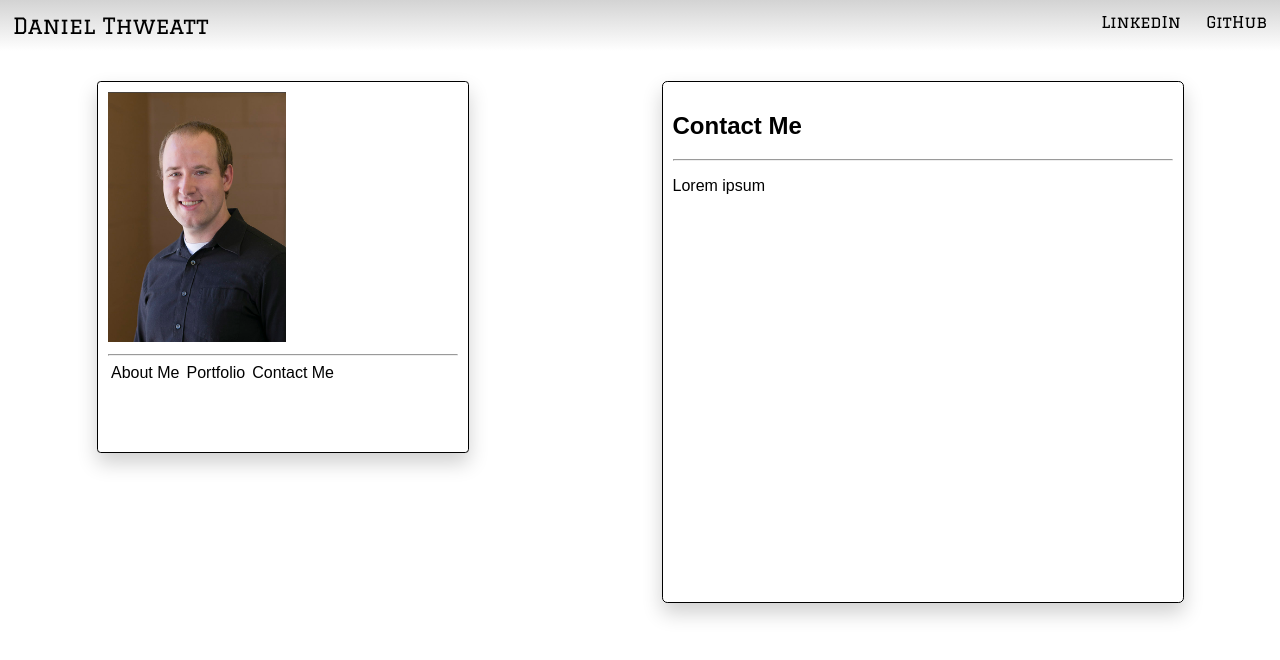
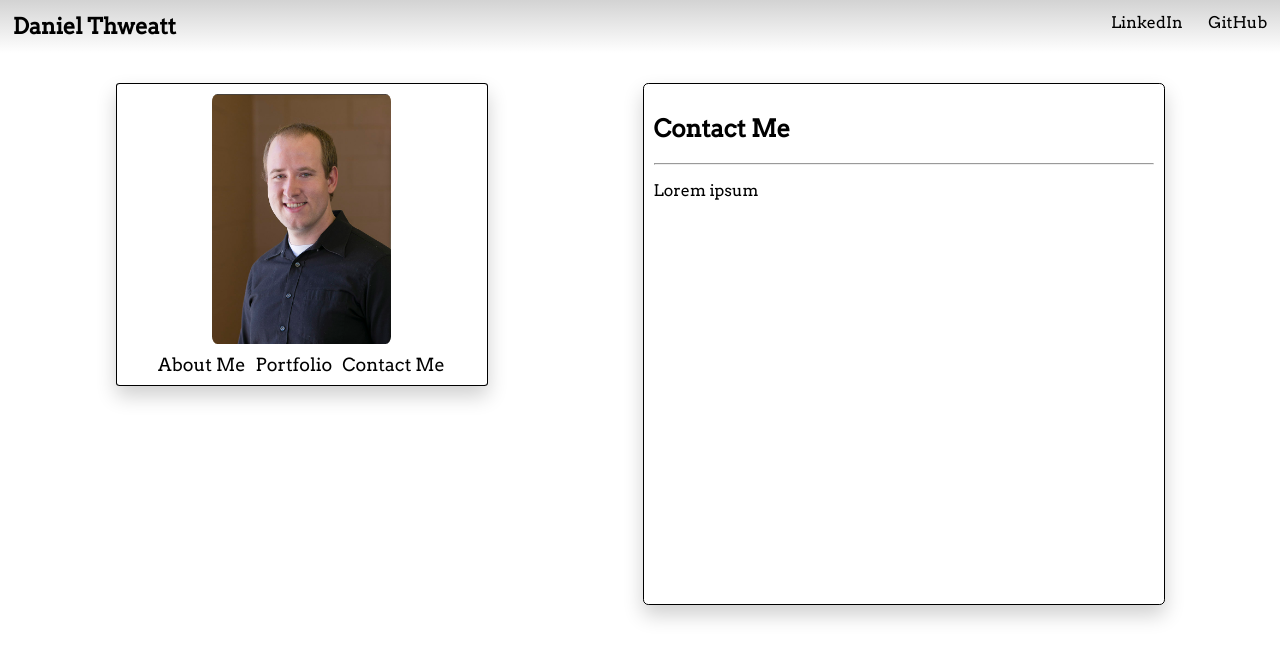
Before and after one commit to Danielthweatt/Portfolio, a React (Create React App) app in the folder my-app/: page /contact in a window 1280 px wide. Shown: the top 660 px of the page. Built offline with nearby package versions, Linux system fonts and the light colour scheme.

Commit message:
changed font, worked on nav and panels

```diff
--- a/my-app/public/index.html
+++ b/my-app/public/index.html
@@ -10,7 +10,7 @@
     -->
     <link rel="manifest" href="%PUBLIC_URL%/manifest.json">
     <link rel="shortcut icon" href="%PUBLIC_URL%/favicon.ico">
-    <link href="https://fonts.googleapis.com/css?family=Graduate" rel="stylesheet">
+    <link href="https://fonts.googleapis.com/css?family=Arvo" rel="stylesheet">
     <!--
       Notice the use of %PUBLIC_URL% in the tags above.
       It will be replaced with the URL of the `public` folder during the build.
--- a/my-app/src/components/Nav/Nav.css
+++ b/my-app/src/components/Nav/Nav.css
@@ -1,22 +1,26 @@
 nav {
     background-image: linear-gradient(LightGray, white);
-    font-family: 'Graduate', cursive;
+}
+
+.clearfix::after {
+    content: "";
+    clear: both;
+    display: table;
 }
 
 h1 {
-    font-size: 18px;
-    font-weight: normal;
+    font-size: 20px;
     display: inline-block;
     margin: 1%;
 }
 
 .nav-link {
     float: right;
+    margin: 2%;
 }
 
 a {
     color: black;
-    margin: 1%;
     text-decoration: none;
 }
 
@@ -28,4 +32,7 @@ a:hover {
     h1 {
         font-size: 22px;
     }
+    .nav-link {
+        margin: 1%;
+    }
 }
--- a/my-app/src/components/Nav/Nav.js
+++ b/my-app/src/components/Nav/Nav.js
@@ -2,7 +2,7 @@ import React from 'react';
 import './Nav.css';
 
 const Nav = () => (
-	<nav>
+	<nav className="clearfix">
 		<h1>Daniel Thweatt</h1>
 		<a className="nav-link" href="https://github.com/Danielthweatt/" target="_blank">GitHub</a>
 		<a className="nav-link" href="https://www.linkedin.com/in/daniel-thweatt-21718114b/" target="_blank">LinkedIn</a>
--- a/my-app/src/components/Panels/InfoPanel/InfoPanel.css
+++ b/my-app/src/components/Panels/InfoPanel/InfoPanel.css
@@ -1,5 +1,5 @@
 .info-panel {
-    margin: 30px 0;
+    margin: 30px 5px;
     width: 300px;
     height: 300px;
     border: 1px solid black;
@@ -10,7 +10,13 @@
 
 @media screen and (min-width: 550px) {
     .info-panel {
-        width: 500px;
+        width: 350px;
         height: 500px;
     }
 }
+
+@media screen and (min-width: 1000px) {
+    .info-panel {
+        width: 500px;
+    }
+}
--- a/my-app/src/components/Panels/PicturePanel/PicturePanel.css
+++ b/my-app/src/components/Panels/PicturePanel/PicturePanel.css
@@ -1,20 +1,34 @@
 .picture-panel {
-    margin: 30px 0;
+    margin: 30px 5px auto;
     width: 300px;
-    height: 300px;
     border: 1px solid black;
     border-radius: 1%;
     padding: 10px;
+    text-align: center;
     box-shadow: 0 10px 20px rgba(0, 0, 0, 0.19);
 }
 
 img {
     max-height: 250px;
+    display: block;
+    margin: 0 auto;
+    border-radius: 3%;
+}
+
+.internal-nav-link {
+    display: inline-block;
+    margin: 10px 5px 0px;
+    font-size: 18px;
 }
 
 @media screen and (min-width: 550px) {
     .picture-panel {
         width: 350px;
-        height: 350px;
     }
 }
+
+@media screen and (min-width: 1200px) {
+    .picture-panel {
+        margin-right: 150px;
+    }
+}
--- a/my-app/src/components/Panels/PicturePanel/PicturePanel.js
+++ b/my-app/src/components/Panels/PicturePanel/PicturePanel.js
@@ -6,10 +6,9 @@ import './PicturePanel.css';
 const PicturePanel = () => (
 	<div className="picture-panel">
 		<img alt="Daniel" src={img} />
-		<hr />
-		<Link to="/about">About Me</Link>
-		<Link to="/portfolio">Portfolio</Link>
-		<Link to="/contact">Contact Me</Link>
+		<Link className="internal-nav-link" to="/about">About Me</Link>
+		<Link className="internal-nav-link" to="/portfolio">Portfolio</Link>
+		<Link className="internal-nav-link" to="/contact">Contact Me</Link>
 	</div>
 );
 
--- a/my-app/src/components/Wrapper/Wrapper.css
+++ b/my-app/src/components/Wrapper/Wrapper.css
@@ -4,3 +4,9 @@
     justify-content: space-around;
     align-content: flex-start;
 }
+
+@media screen and (min-width: 1200px) {
+    .wrapper {
+        justify-content: center;
+    }
+}
--- a/my-app/src/index.css
+++ b/my-app/src/index.css
@@ -1,5 +1,5 @@
 body {
   margin: 0;
   padding: 0;
-  font-family: sans-serif;
+  font-family: 'Arvo', serif;
 }
```
